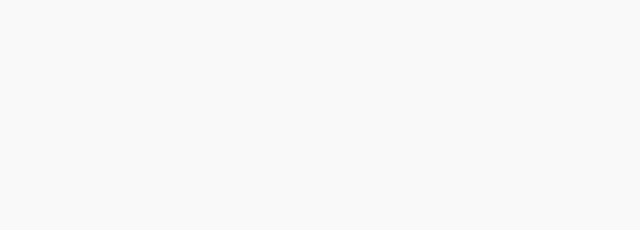
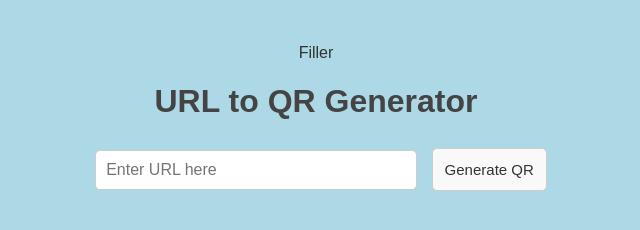
Before and after one commit to AZEINMU1911/qr-challenge, a plain HTML site: page index.html in a window 1280 px wide. Shown: the whole page, without its empty margins (324-964 px from the left). Drawn offline with Linux system fonts and the light colour scheme.

Commit message:
Updated index.html and style.css

```diff
--- a/index.html
+++ b/index.html
@@ -10,6 +10,13 @@
     <link rel="stylesheet" href="style.css" />
   </head>
   <body>
-    <script src="" async defer></script>
+    <p>Filler</p>
+    <h1>URL to QR Generator</h1>
+    <input type="text" id="urlinput" placeholder="Enter URL here" />
+    <button id="generatebutton">Generate QR</button>
+
+    <div id="qrcode"></div>
+
+    <script src="app.js"></script>
   </body>
 </html>
--- a/style.css
+++ b/style.css
@@ -2,7 +2,7 @@ body{
     font-family: Arial, Helvetica, sans-serif;
     text-align: center;
     padding: 20px;
-    background-color: #f9f9f9;
+    background-color: lightblue;
     color: #333;
 }
 
@@ -25,7 +25,7 @@ button{
     cursor: pointer;
     background-color:#f9f9f9 ;
     color: #333;
-    border: 1px solid red;
+    border: 1px solid #ccc;
     border-radius: 5px;
     font-size: 15px;
 
```
Also changed, not shown: 1 other file.
